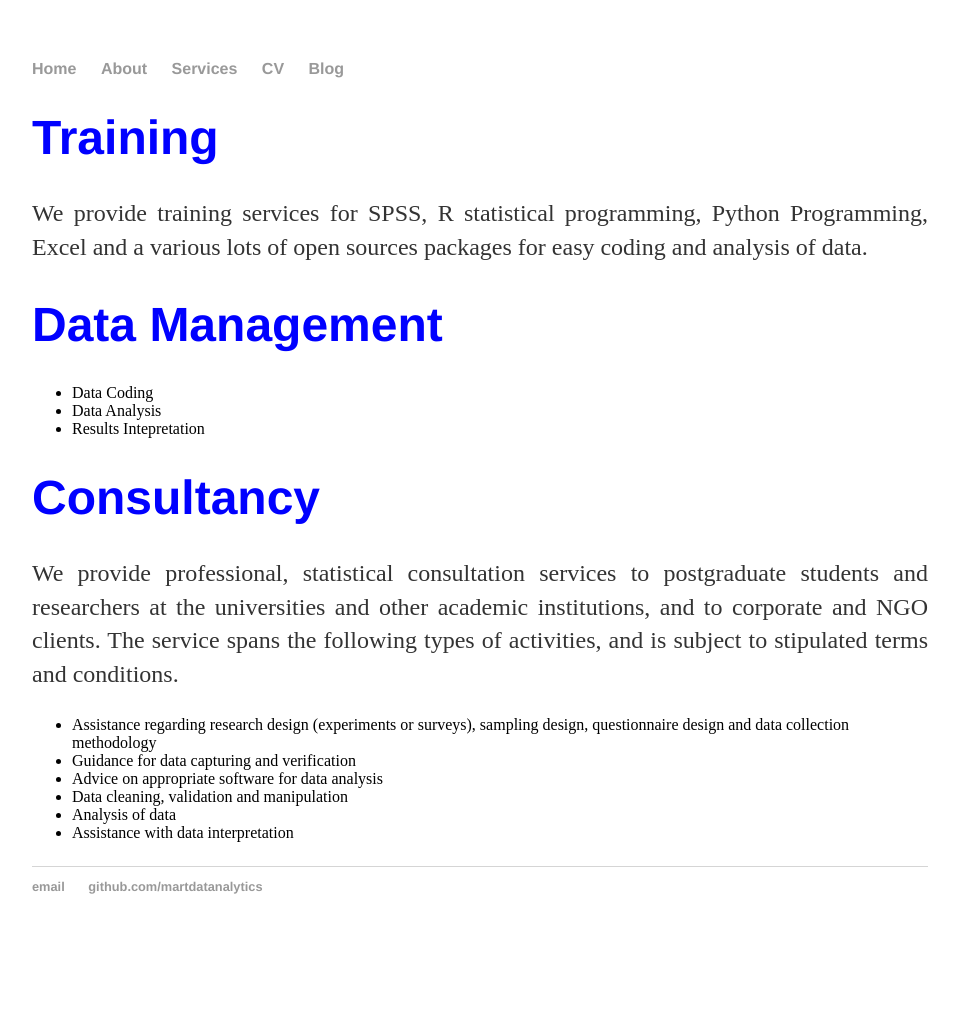
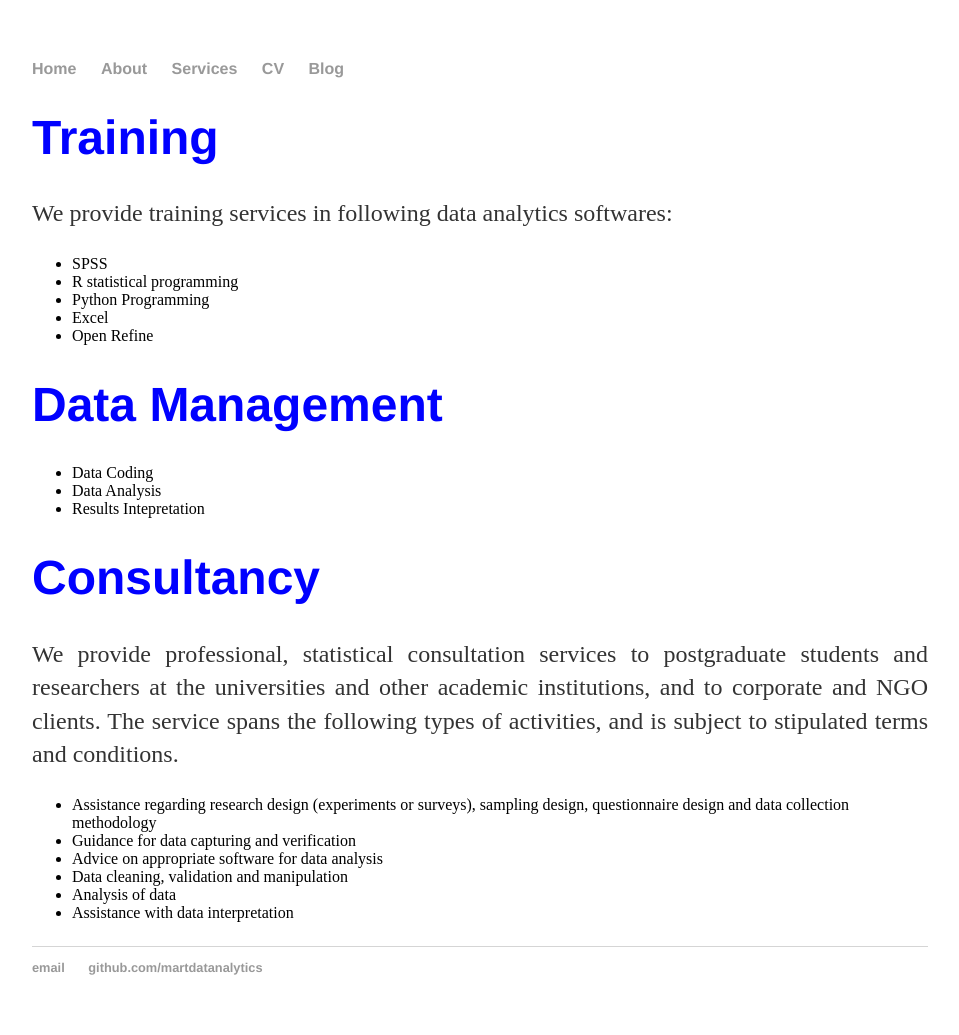
Before and after one commit to martdatanalytics/martdatanalytics.github.io, a Jekyll site: the page built from services/index.html, in a window 1280 px wide. Shown: the whole page, without its empty margins (160-1119 px from the left). Built offline with Jekyll 4.4.1, drawn with Linux system fonts in a browser that asks for light colours; before the commit the page ends 954 px from its top, so only the background shows below that.

Commit message:
Update index.html

```diff
--- a/services/index.html
+++ b/services/index.html
@@ -4,7 +4,14 @@ title: MartDat Analytics Services
 ---
 <div class="blurb">
 	<h1 style="color:blue;">Training</h1>
-	<p style="text-align:justify;">We provide training services for SPSS, R statistical programming, Python Programming, Excel and a various lots of open sources packages for easy coding and analysis of data.</p>
+	<p style="text-align:justify;">We provide training services in following data analytics softwares:
+	<ul>
+		<li>SPSS </li>
+		<li>R statistical programming</li>
+		<li>Python Programming</li>
+		<li>Excel</li>
+		<li>Open Refine</li>
+	</ul></p>
 	<h1 style="color:blue;">Data Management</h1>
 	<p>
 	<ul>
```
